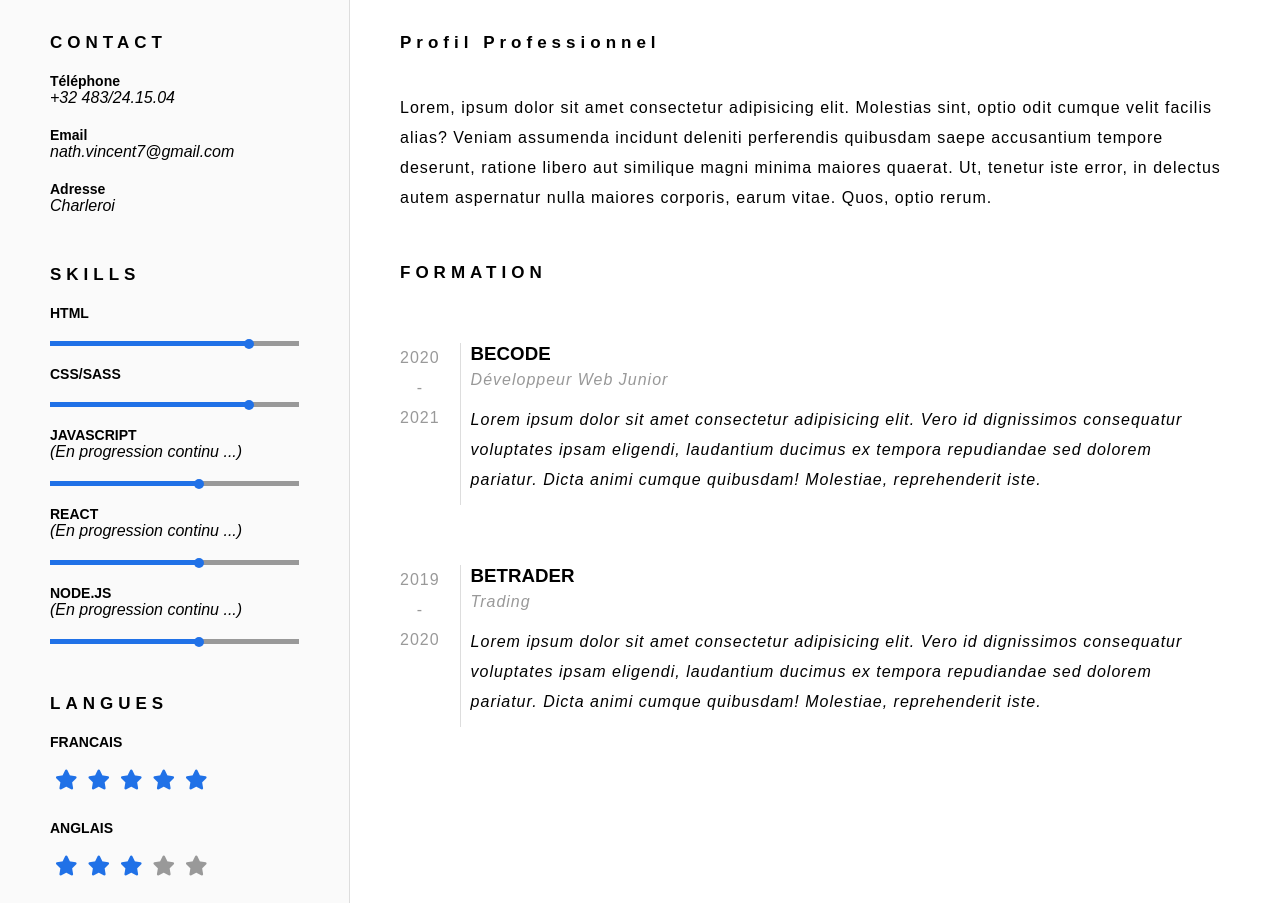
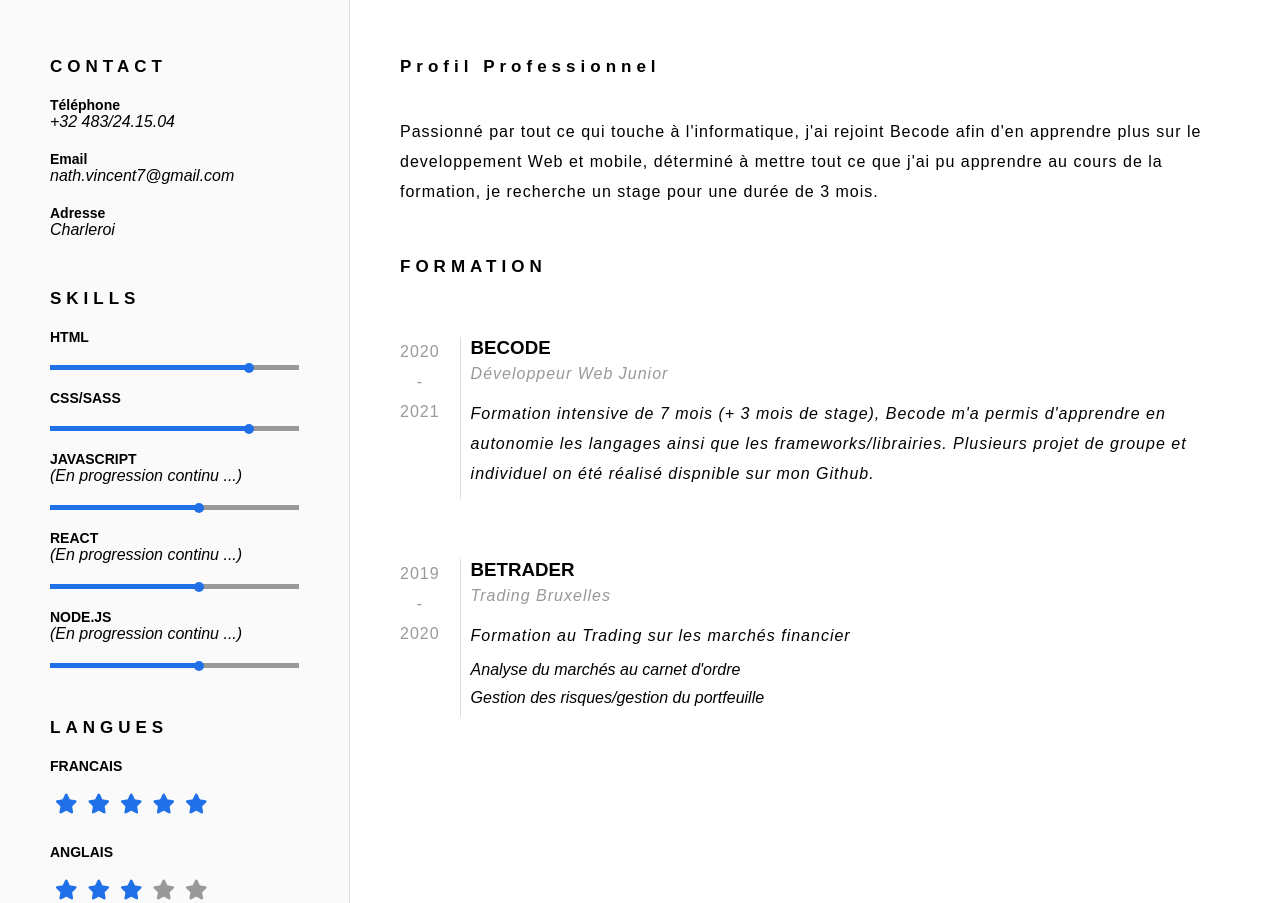
Before and after one commit to nathou7170/cv, a website: page index.html in a window 1280 px wide. Shown: the part 375-1278 px from the top of the page. Drawn offline with Linux system fonts and the light colour scheme; a web font is replaced by a local one.

Commit message:
ajout de photo

```diff
--- a/index.html
+++ b/index.html
@@ -23,7 +23,7 @@
         <p>Developpeur Web Junior</p>
       </header>
       <section class="picture">
-        <!-- mettre une pdp -->
+        <img src="image/photo.jpg" alt="photo de profil">
       </section>
       <aside>
         <div class="block">
@@ -101,9 +101,7 @@
       </aside>
       <main>
         <h2 class="title-small">Profil Professionnel</h2>
-        <p class="mb-5">Lorem, ipsum dolor sit amet consectetur adipisicing elit. Molestias sint, optio odit cumque velit facilis alias?
-          Veniam assumenda incidunt deleniti perferendis quibusdam saepe accusantium tempore deserunt, ratione libero aut similique magni
-          minima maiores quaerat. Ut, tenetur iste error, in delectus autem aspernatur nulla maiores corporis, earum vitae. Quos, optio rerum.</p>
+        <p class="mb-5">Passionné par tout ce qui touche à l'informatique, j'ai rejoint Becode afin d'en apprendre plus sur le developpement Web et mobile, déterminé à mettre tout ce que j'ai pu apprendre au cours de la formation, je recherche un stage pour une durée de 3 mois.</p>
           <h2 class="title-small">FORMATION</h2>
           <div class="experience">
             <div class="timeline">
@@ -113,8 +111,9 @@
 
               <h3>BECODE</h3>
               <p class="text-hint">Développeur Web Junior</p>
-              <p>Lorem ipsum dolor sit amet consectetur adipisicing elit. Vero id dignissimos consequatur voluptates ipsam eligendi,
-                laudantium ducimus ex tempora repudiandae sed dolorem pariatur. Dicta animi cumque quibusdam! Molestiae, reprehenderit iste.</p>
+              <p>Formation intensive de 7 mois (+ 3 mois de stage), Becode m'a permis d'apprendre en autonomie les langages ainsi que les frameworks/librairies.
+                Plusieurs projet de groupe et individuel on été réalisé dispnible sur mon Github.
+              </p>
             </div>
           </div>
           <div class="experience">
@@ -124,9 +123,12 @@
             <div class="content">
 
               <h3>BETRADER</h3>
-              <p class="text-hint">Trading</p>
-              <p>Lorem ipsum dolor sit amet consectetur adipisicing elit. Vero id dignissimos consequatur voluptates ipsam eligendi,
-                laudantium ducimus ex tempora repudiandae sed dolorem pariatur. Dicta animi cumque quibusdam! Molestiae, reprehenderit iste.</p>
+              <p class="text-hint">Trading Bruxelles</p>
+              <p>Formation au Trading sur les marchés financier</p>
+              <ul>
+                <li>Analyse du marchés au carnet d'ordre</li>
+                <li>Gestion des risques/gestion du portfeuille</li>
+              </ul>
             </div>
           </div>
       </main>
--- a/scss/style.scss
+++ b/scss/style.scss
@@ -190,6 +190,10 @@ main {
         margin: 0 0 1rem 0;
         font-style: italic;
       }
+      li {
+        margin: 0 0 1rem 0;
+        font-style: italic;
+      }
     }
   }
 }
```
Also changed, not shown: css/style.css, image/photo.jpg (added).
